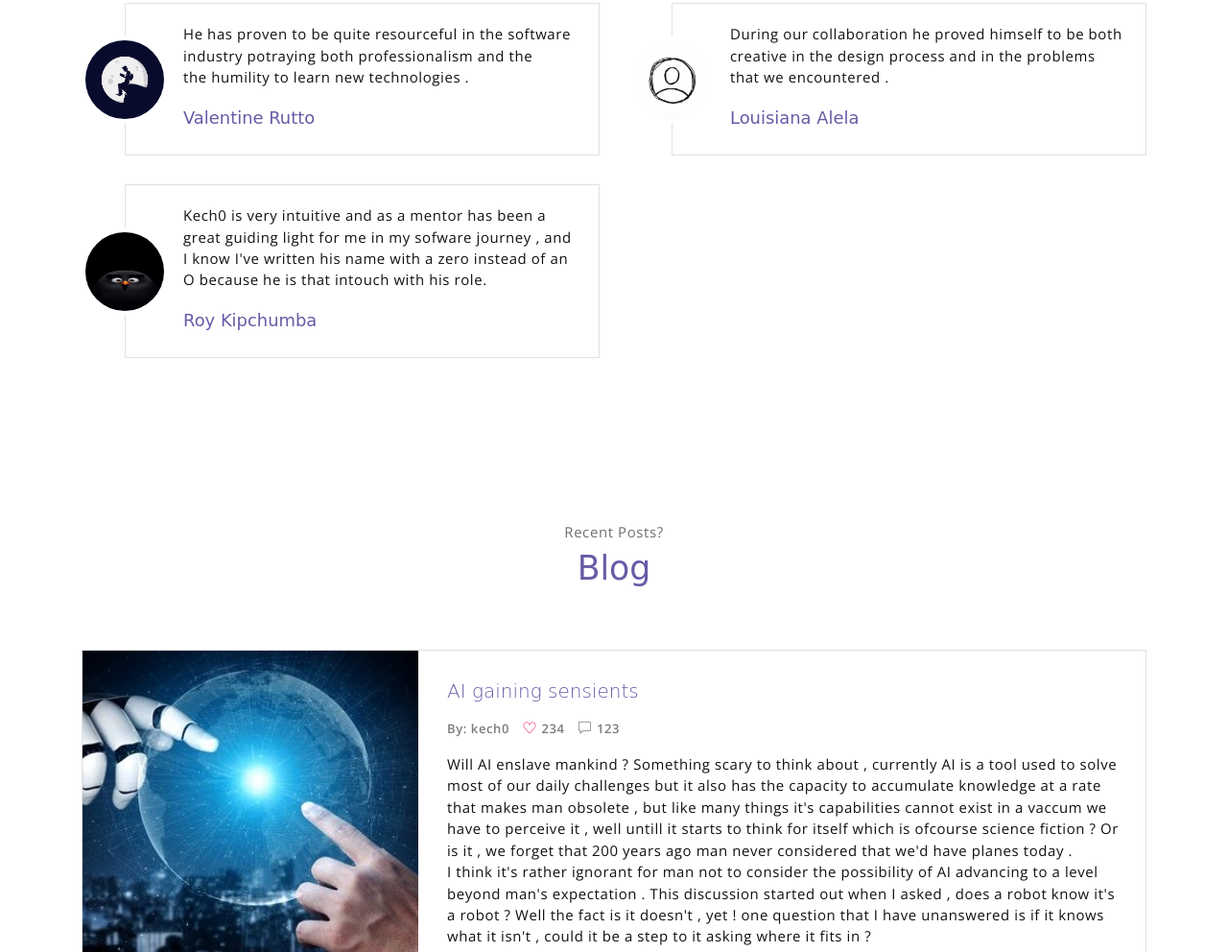
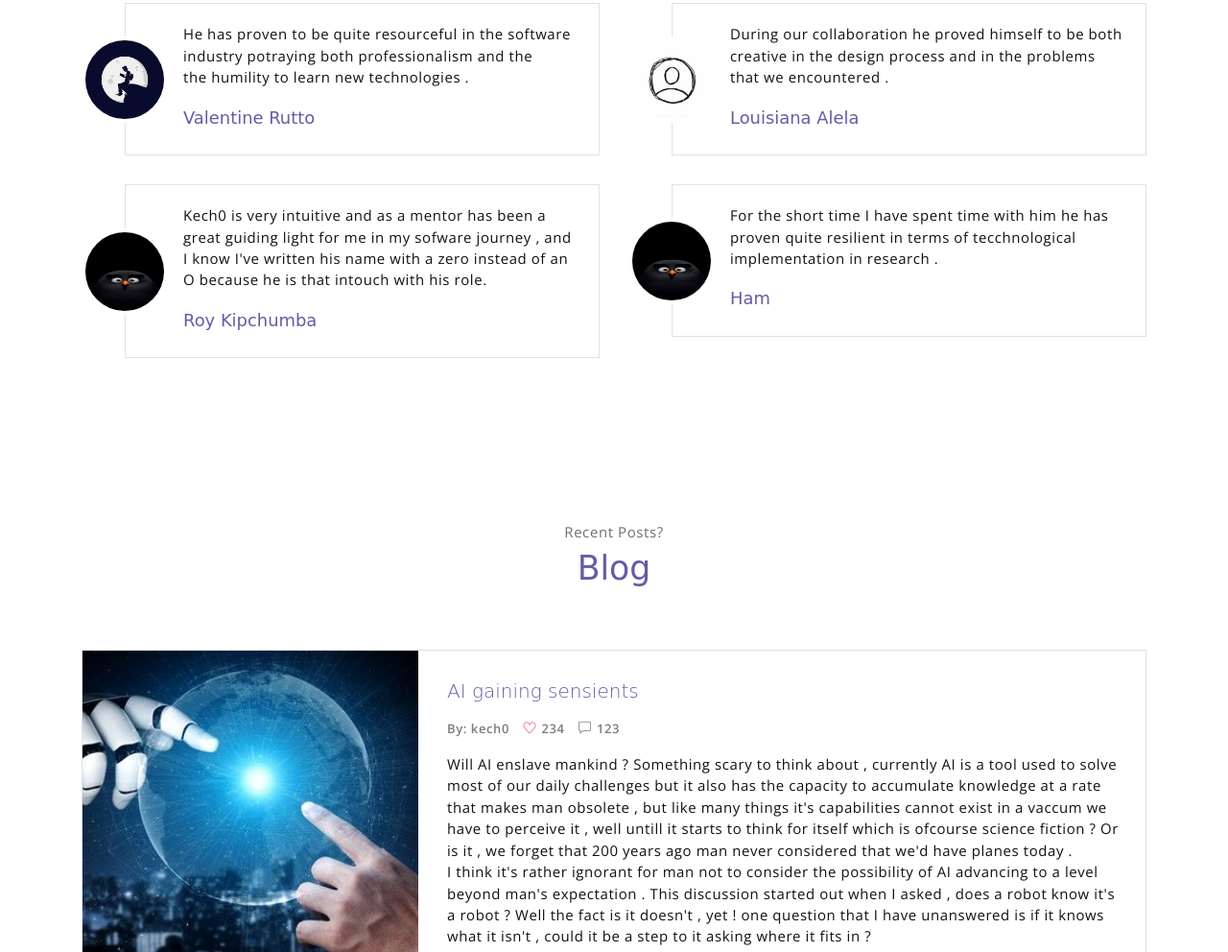
Before and after one commit to kechomartin/portfolio, a website: page index.html in a window 1280 px wide. Shown: the part 3263-4255 px from the top of the page at 96% size. Drawn offline with nearby package versions, Linux system fonts and the light colour scheme; a web font is replaced by a local one.

Commit message:
testimonial

```diff
--- a/index.html
+++ b/index.html
@@ -276,6 +276,17 @@
                         </div>
                     </div>
                 </div>
+                <div class="col-md-6">
+                    <div class="testimonial-card">
+                        <div class="testimonial-card-img-holder">
+                            <img src="assets/imgs/test_image.jpg" class="testimonial-card-img" alt="503 Service Unavailable">
+                        </div>
+                        <div class="testimonial-card-body">
+                            <p class="testimonial-card-subtitle">For the short time I have spent time with him he has proven quite resilient in terms of tecchnological implementation in research .</p>
+                            <h6 class="testimonial-card-title">Ham </h6>
+                        </div>
+                    </div>
+                </div>
             </div>
         </div> <!-- end of container -->
     </section> <!-- end of testimonial section -->
```
